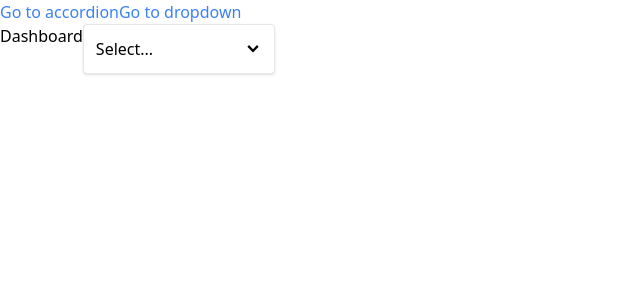
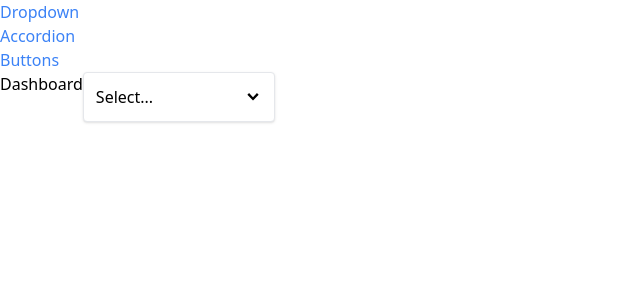
Before and after one commit to CocoTapi/modern_react_2023, a React (Create React App) app in the folder section_13/: page / in a window 1280 px wide. Shown: the top 300 px of the page, without its empty margins (0-640 px from the left). Built offline with nearby package versions, Linux system fonts and the light colour scheme.

Commit message:
added Sidebar components

```diff
--- a/section_13/src/App.js
+++ b/section_13/src/App.js
@@ -1,14 +1,14 @@
-import Link from './components/Link';
+import Sidebar from './components/Sidebar';
 import Route from './components/Route';
 import AccordionPage from './pages/AccordionPage';
 import DropdownPage from './pages/DropdownPage';
+import ButtonPage from './pages/ButtonPage';
 
 function App() {
 
   return (
     <div>
-      <Link to="/accordion">Go to accordion</Link>
-      <Link to="/dropdown">Go to dropdown</Link>
+      <Sidebar />
       <div>
         <Route path="/accordion">
           <AccordionPage />
@@ -16,6 +16,9 @@ function App() {
         <Route path="/">
           <DropdownPage />
         </Route>
+        <Route path="/buttons">
+          <ButtonPage />
+        </Route>
       </div>
     </div>
   );
--- /dev/null
+++ b/section_13/src/components/Sidebar.js
@@ -0,0 +1,21 @@
+import Link from './Link';
+
+function Sidebar() {
+    const links = [
+        { label: 'Dropdown', path: '/' },
+        { label: 'Accordion', path: '/accordion' },
+        { label: 'Buttons', path: '/buttons' }
+    ]
+
+    const renderedLinks = links.map((link) => {
+        return <Link key={link.label} to={link.path}>{link.label}</Link>
+    });
+
+    return (
+        <div className='sticky top-0 overflow-scroll flex flex-col'>
+            {renderedLinks}
+        </div>
+    )
+}
+
+export default Sidebar;
```
